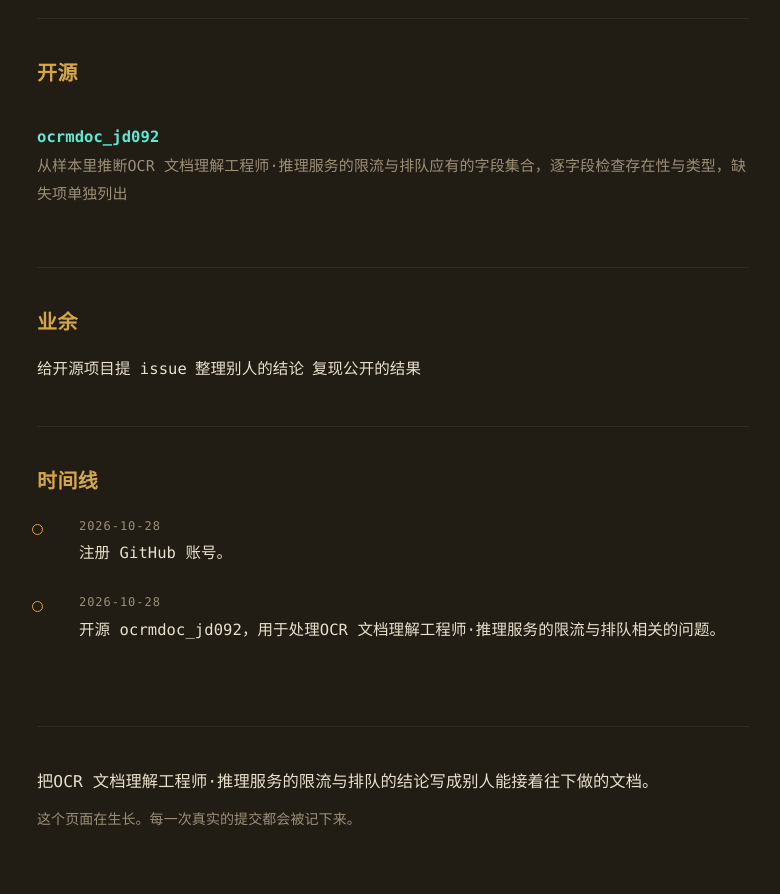
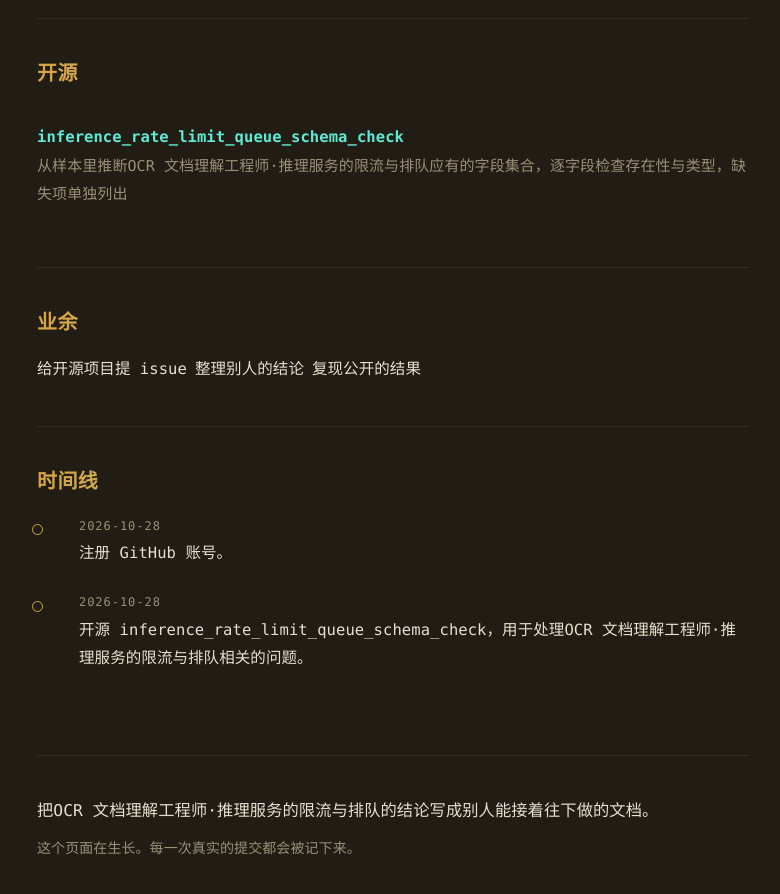
Before and after one commit to westsharma/westsharma.github.io, a plain HTML site: page index.html in a window 1280 px wide. Shown: the part 880-1774 px from the top of the page, without its empty margins (247-1027 px from the left). Drawn offline with Linux system fonts and the light colour scheme.

Commit message:
chore: 同步仓库改名后的链接

```diff
--- a/index.html
+++ b/index.html
@@ -102,7 +102,7 @@
 <section id="work">
   <h2>开源</h2>
   <ul class="repos">
-    <li><div class="name"><a href="https://github.com/westsharma/ocrmdoc_jd092" rel="noopener">ocrmdoc_jd092</a></div>
+    <li><div class="name"><a href="https://github.com/westsharma/inference_rate_limit_queue_schema_check" rel="noopener">inference_rate_limit_queue_schema_check</a></div>
       <div class="desc">从样本里推断OCR 文档理解工程师·推理服务的限流与排队应有的字段集合，逐字段检查存在性与类型，缺失项单独列出</div>
     </li>
   </ul>
@@ -126,7 +126,7 @@
     </li>
     <li>
       <span class="when">2026-10-28</span>
-      开源 ocrmdoc_jd092，用于处理OCR 文档理解工程师·推理服务的限流与排队相关的问题。
+      开源 inference_rate_limit_queue_schema_check，用于处理OCR 文档理解工程师·推理服务的限流与排队相关的问题。
     </li>
   </ol>
 </section>
```
